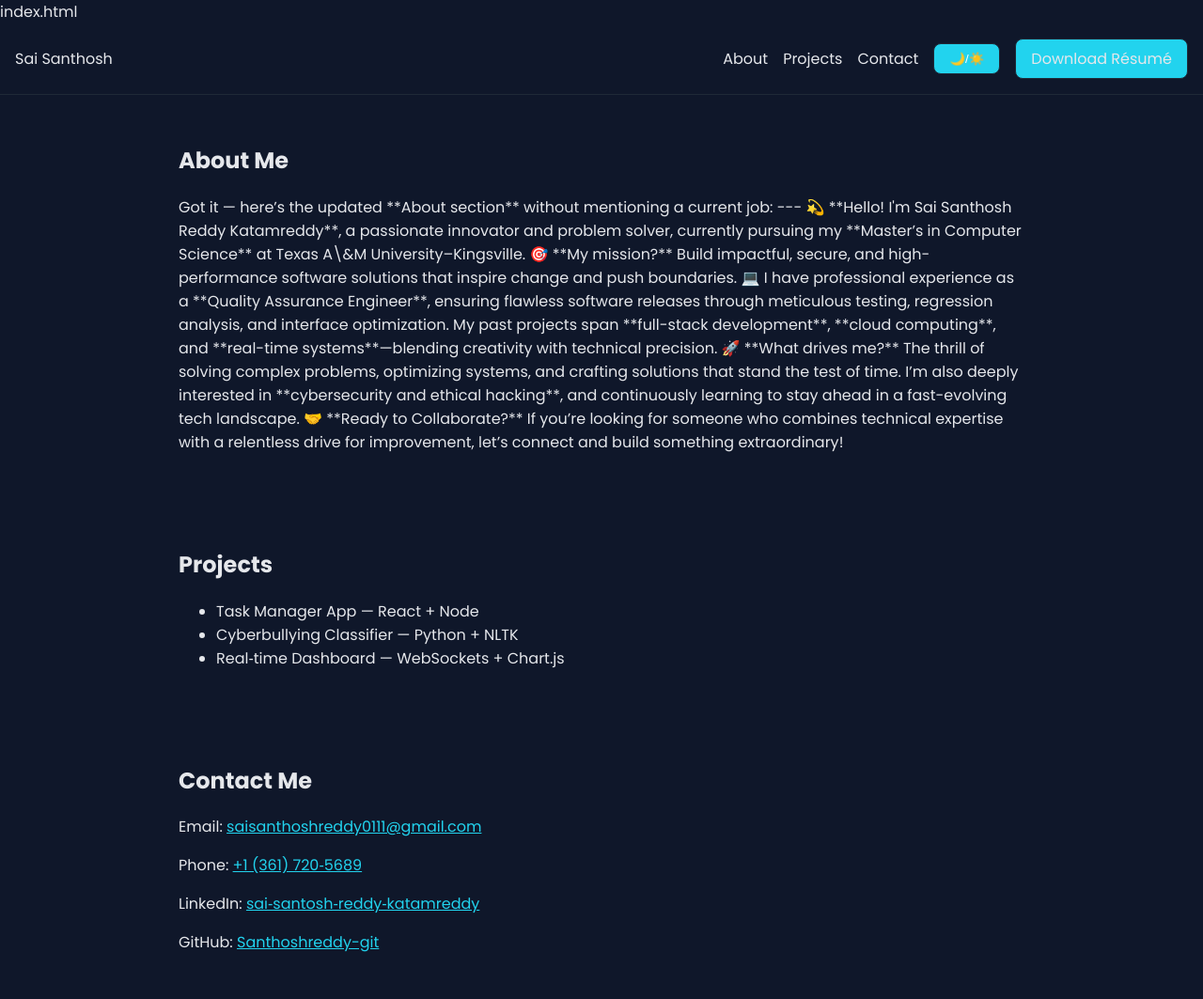
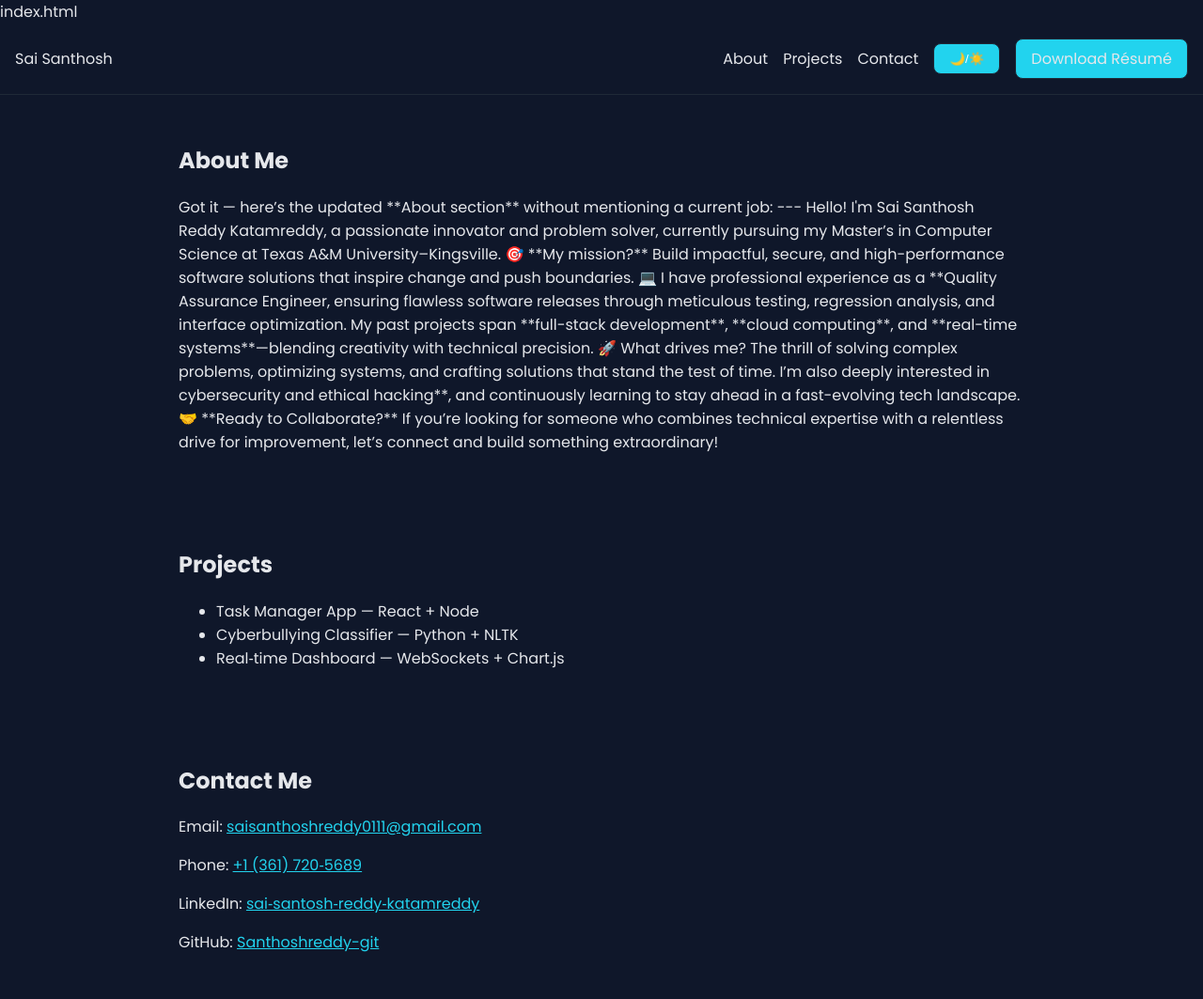
Before and after one commit to Santhoshreddy-git/MyPortfolio, a plain HTML site: page index.html in a window 1280 px wide. Shown: the whole page at 94% size. Drawn offline with Linux system fonts and the light colour scheme.

Commit message:
index.html

```diff
--- a/index.html
+++ b/index.html
@@ -53,13 +53,13 @@ index.html
 
 ---
 
-💫 **Hello! I'm Sai Santhosh Reddy Katamreddy**, a passionate innovator and problem solver, currently pursuing my **Master’s in Computer Science** at Texas A\&M University–Kingsville.
+Hello! I'm Sai Santhosh Reddy Katamreddy, a passionate innovator and problem solver, currently pursuing my Master’s in Computer Science at Texas A&M University–Kingsville.
 
 🎯 **My mission?** Build impactful, secure, and high-performance software solutions that inspire change and push boundaries.
 
-💻 I have professional experience as a **Quality Assurance Engineer**, ensuring flawless software releases through meticulous testing, regression analysis, and interface optimization. My past projects span **full-stack development**, **cloud computing**, and **real-time systems**—blending creativity with technical precision.
+💻 I have professional experience as a **Quality Assurance Engineer, ensuring flawless software releases through meticulous testing, regression analysis, and interface optimization. My past projects span **full-stack development**, **cloud computing**, and **real-time systems**—blending creativity with technical precision.
 
-🚀 **What drives me?** The thrill of solving complex problems, optimizing systems, and crafting solutions that stand the test of time. I’m also deeply interested in **cybersecurity and ethical hacking**, and continuously learning to stay ahead in a fast-evolving tech landscape.
+🚀 What drives me? The thrill of solving complex problems, optimizing systems, and crafting solutions that stand the test of time. I’m also deeply interested in cybersecurity and ethical hacking**, and continuously learning to stay ahead in a fast-evolving tech landscape.
 
 🤝 **Ready to Collaborate?**
 If you’re looking for someone who combines technical expertise with a relentless drive for improvement, let’s connect and build something extraordinary!</p>
```
